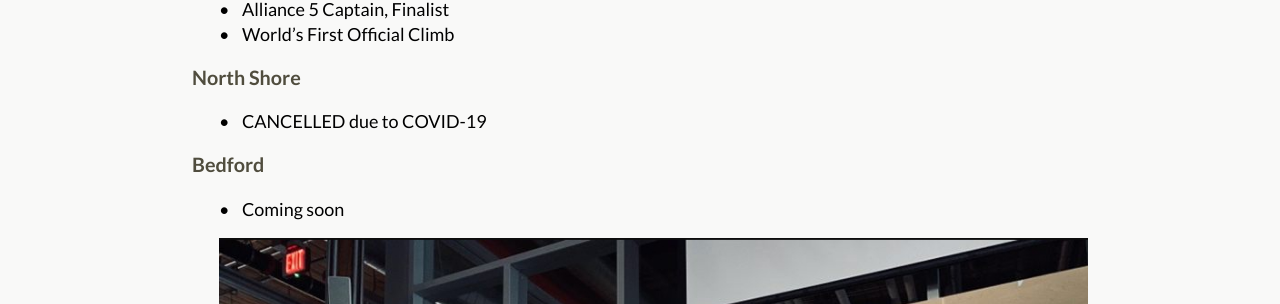
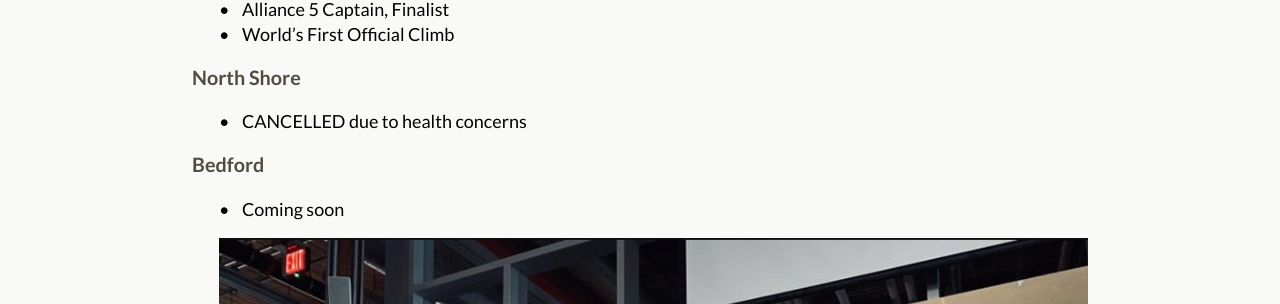
Before and after one commit to perSEVERE-5962/frc5962, a Jekyll site: the page built from robots.md, in a window 1280 px wide and 900 px high, scrolled down 1029 px. Shown: the part 150-454 px from the top of the window. Built offline with Jekyll 4.4.1, drawn with Linux system fonts in a browser that asks for light colours.

Commit message:
Updated Robots

```diff
--- a/robots.md
+++ b/robots.md
@@ -33,7 +33,7 @@ Each year FRC Team 5962 builds a new robot to compete in the FIRST Robotics Comp
 3. World's First Official Climb
 
 **North Shore**
-1. CANCELLED due to COVID-19
+1. CANCELLED due to health concerns
 
 **Bedford**
 1. Coming soon
```
